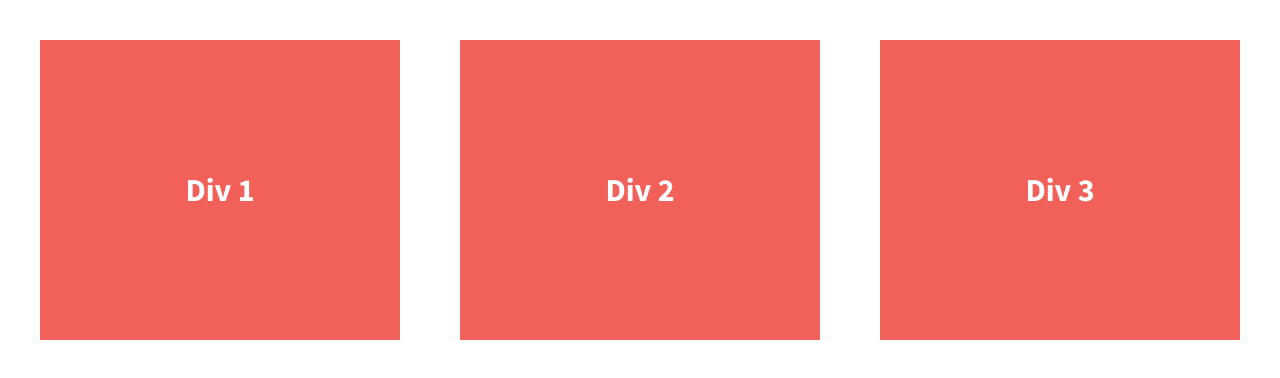
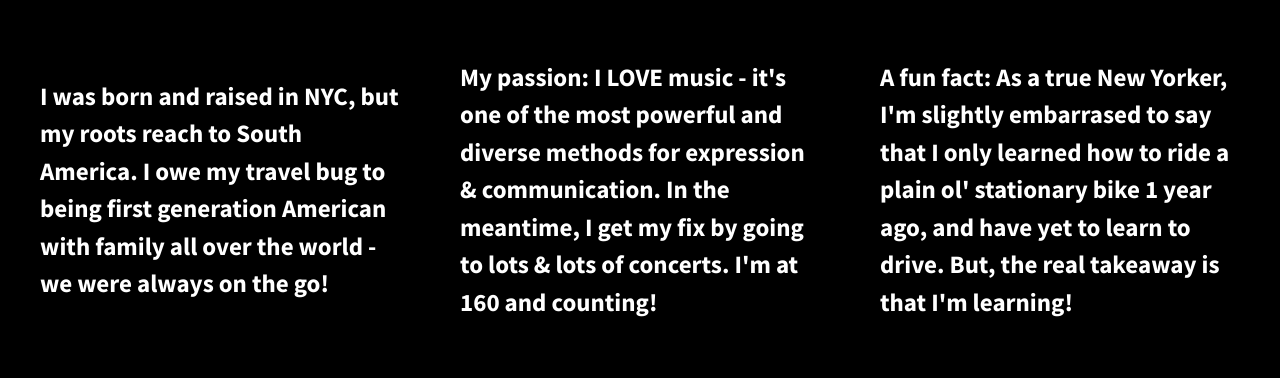
Before and after one commit to zhylosa/206-divs-flexbox-starter, a plain HTML site: page index.html in a window 1280 px wide. Drawn offline with nearby package versions, Linux system fonts and the light colour scheme.

Commit message:
update for flexgrid 4 of 5 lesson

```diff
--- a/css/main.css
+++ b/css/main.css
@@ -97,7 +97,7 @@ textarea {
 
 
 html {
-  background-color: #fff;
+  background-color: black;
   height: 100%;
 }
 
@@ -120,14 +120,15 @@ body {
   display:flex;
   color: #fff;
   line-height: 1.5em;
-  font-size: 1.6em;
-  background-color: #f16059;
+  font-size: 1.25em;
+  /*background-color: #f16059;*/
   height: 300px;
   width:30%;
   justify-content:center;
   align-items:center;
+  border-left:3px;
+  border-color: white;
 }
-
 
 
 
--- a/index.html
+++ b/index.html
@@ -23,13 +23,13 @@
 
         <section class="wrapper">
             <div class="div-1">
-                Div 1
+                I was born and raised in NYC, but my roots reach to South America.  I owe my travel bug to being first generation American with family all over the world -  we were always on the go!
             </div>
             <div class="div-2">
-                Div 2
+                My passion: I LOVE music - it's one of the most powerful and diverse methods for expression & communication.  In the meantime, I get my fix by going to lots & lots of concerts.  I'm at 160 and counting!
             </div>
             <div class="div-3">
-                Div 3
+                A fun fact:  As a true New Yorker, I'm slightly embarrased to say that I only learned how to ride a plain ol' stationary bike 1 year ago, and have yet to learn to drive. But, the real takeaway is that I'm learning!
             </div>
         </section>
 
```
